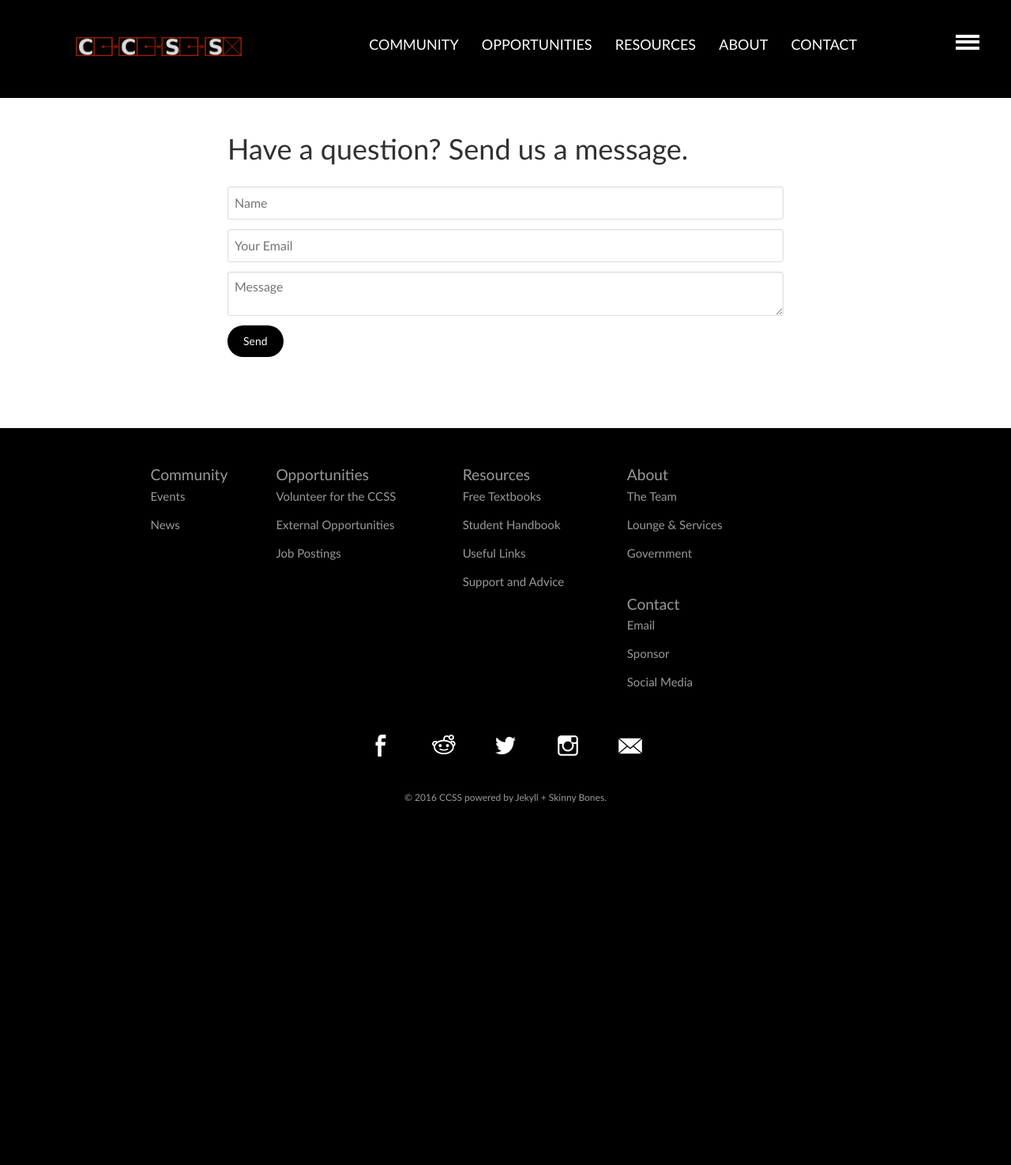
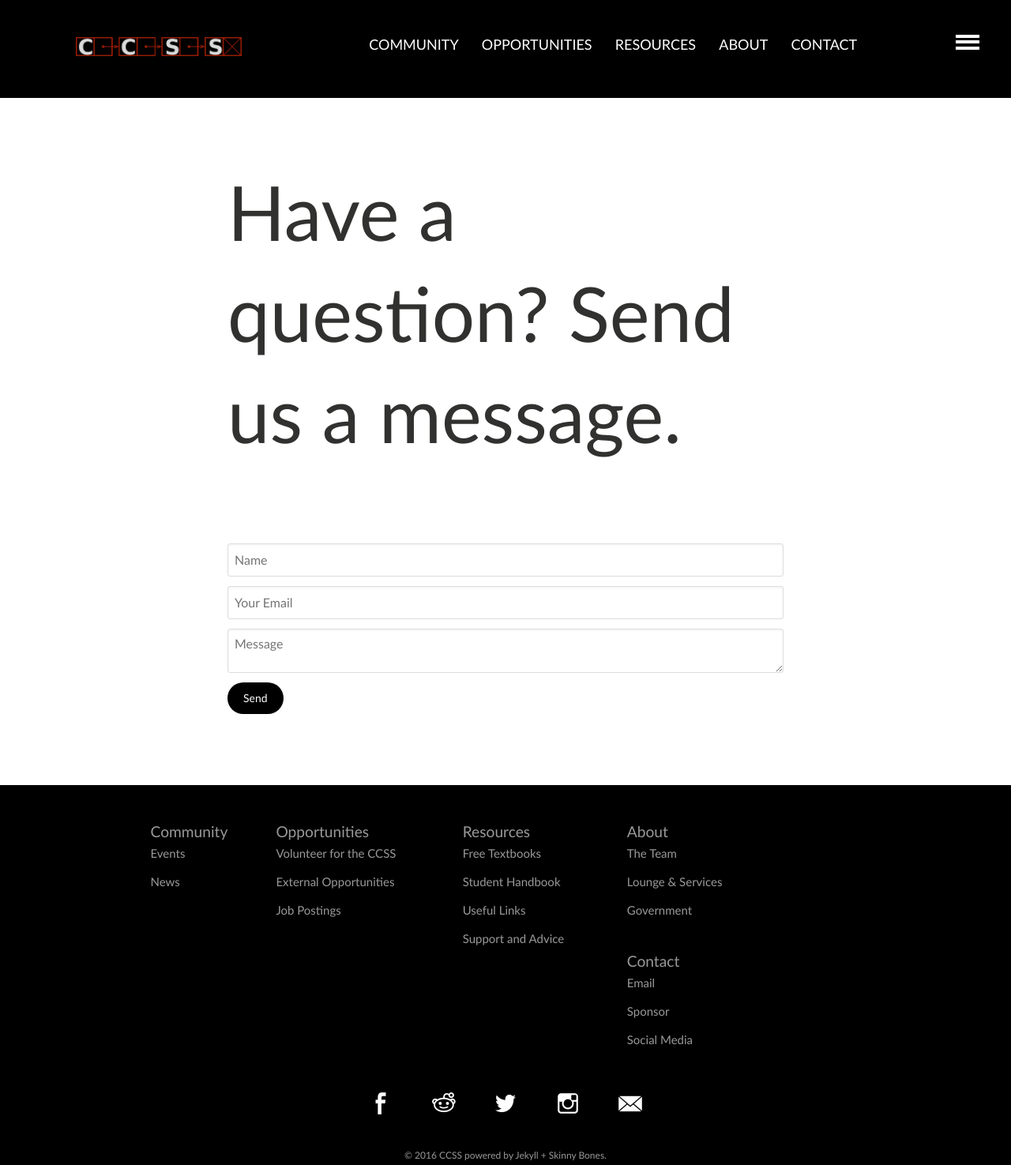
Before and after one commit to brittnylapierre/ccss_web, a Jekyll site: the page built from contact/email/index.md, in a window 1280 px wide. Shown: the whole page at 79% size. Built offline with Jekyll 4.4.1, drawn with Linux system fonts in a browser that asks for light colours.

Commit message:
Updated _layout.scss

```diff
--- a/_sass/_layout.scss
+++ b/_sass/_layout.scss
@@ -537,6 +537,10 @@
 }
 
 .basic-form {
+	h1 {
+    	font-size: 6rem;
+    	margin-bottom: 100px;
+    }
     width: 55vw;
     position: relative;
     margin: auto;
```
